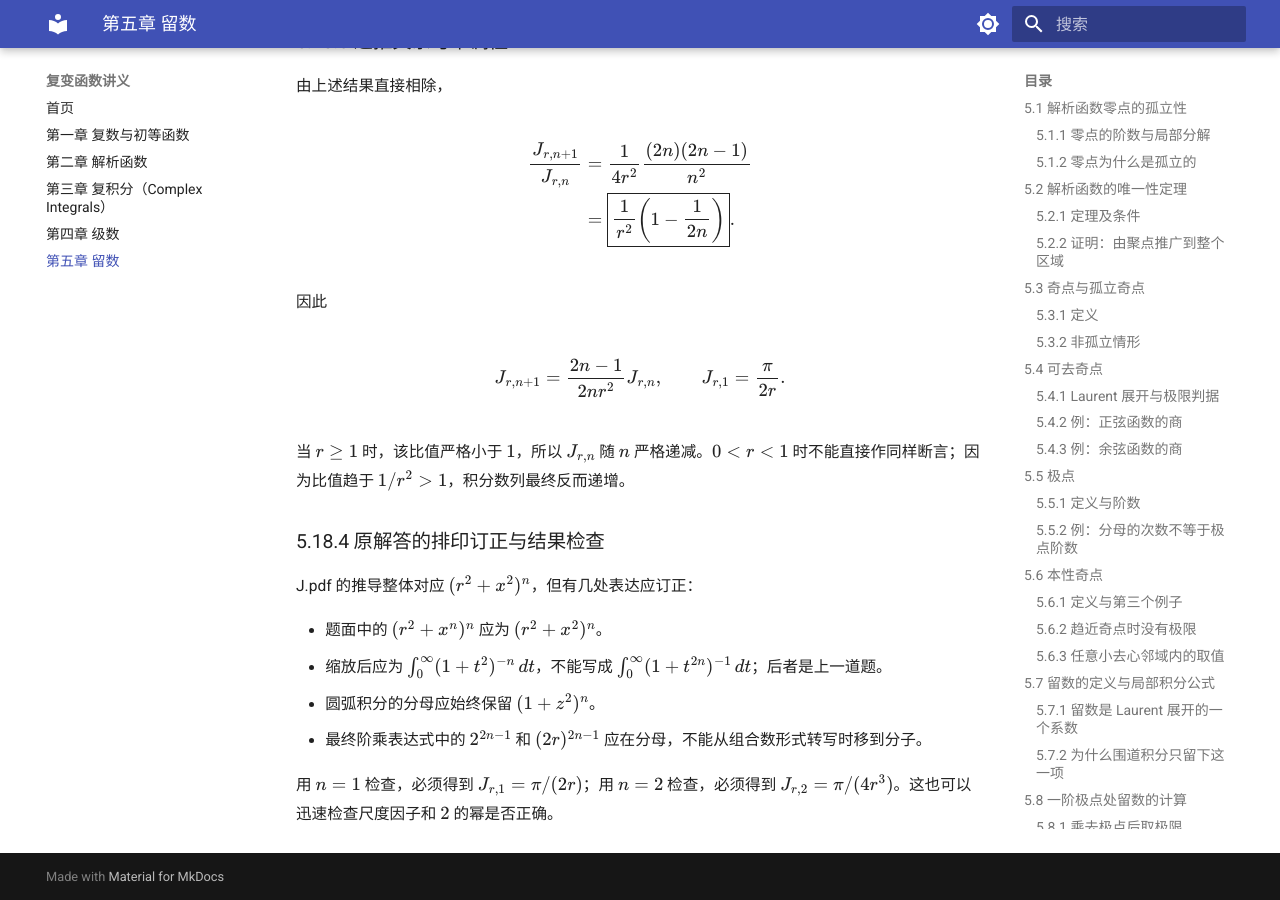
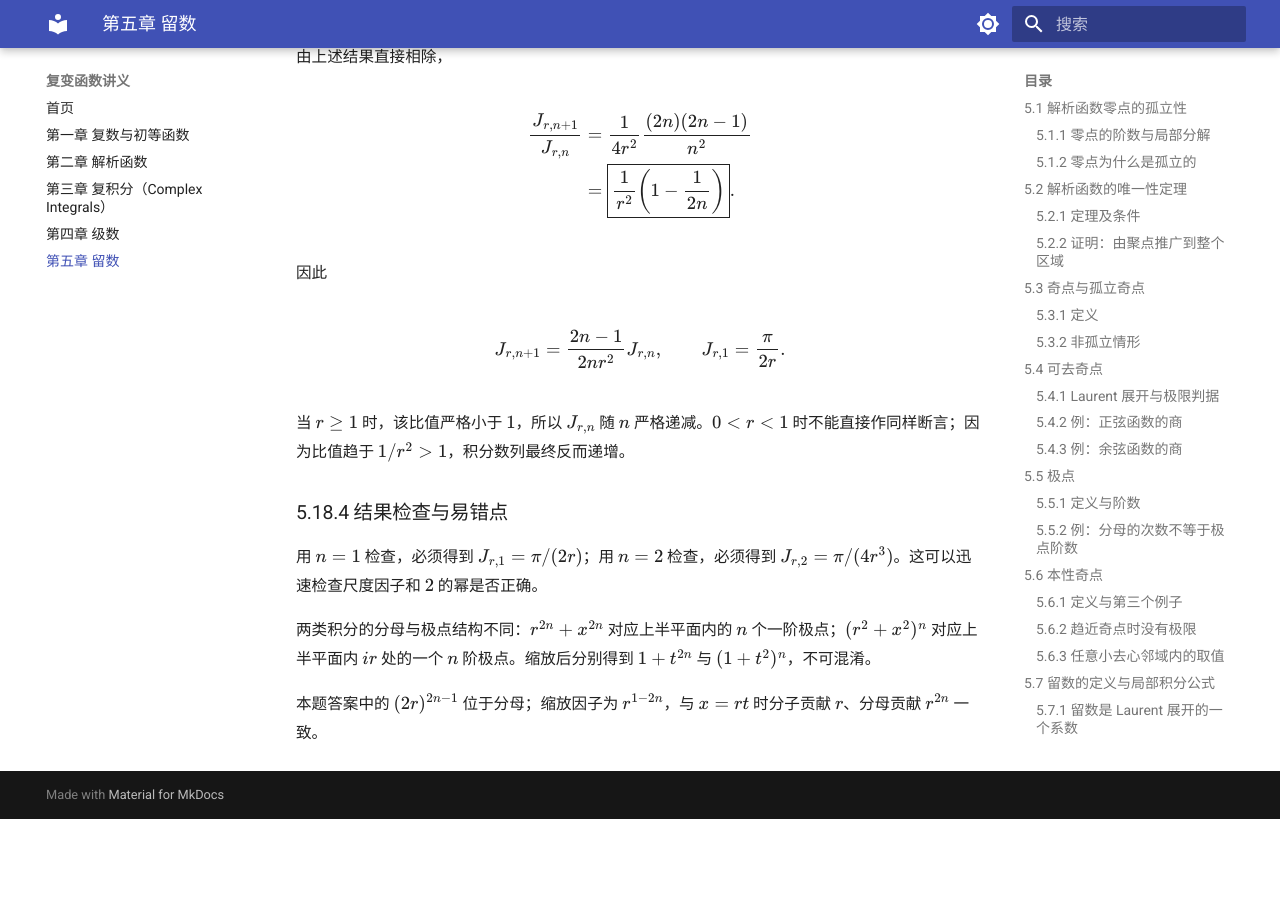
Before and after one commit to xsy070709/complex-analysis-notes, an MkDocs documentation site: the page built from docs/05-residues.md, in a window 1280 px wide and 900 px high, scrolled down 34722 px. Built offline with MkDocs 1.6.1 and Material for MkDocs 9.7.7, drawn with Linux system fonts in a browser that asks for light colours; after the commit the page ends 35541 px from its top, so only the background shows below that; some of the changed text lies outside the part shown.

Commit message:
Keep published notes focused on mathematical content and remove editorial process notes

```diff
--- a/docs/05-residues.md
+++ b/docs/05-residues.md
@@ -39,7 +39,7 @@ $$
 \varphi(z_0)=\frac{f^{(n)}(z_0)}{n!}\ne0.
 $$
 
-**用可去奇点判据补全商函数在中心的解析性：** 也可以先只在 $z\ne z_0$ 时定义
+**另一证明：利用可去奇点判据。** 也可以先只在 $z\ne z_0$ 时定义
 
 $$
 \varphi(z)=\frac{f(z)}{(z-z_0)^n}.
@@ -571,7 +571,7 @@ $$
 
 ## 5.10 从局部积分公式到留数定理
 
-为衔接下面的实积分例题，先写出所用的留数定理。
+**留数定理：**
 
 设 $C$ 为正向、分段光滑的简单闭曲线，$f$ 在 $C$ 及其内部除有限个孤立奇点 $a_1,\ldots,a_N$ 外解析，且奇点均不在 $C$ 上，则
 
@@ -760,7 +760,7 @@ $$
 
 换元时必须同时改变积分上限；这里出现的 $[0,4\pi]$ 包含两个周期。
 
-### 5.12.2 补充解法：上下同除以余弦平方
+### 5.12.2 正切换元法
 
 被积函数只含 $\cos^2\theta$ 与 $\sin^2\theta$，四个象限的积分相等，因此
 
@@ -877,7 +877,7 @@ $$
 =\frac{2\pi a}{(a^2-b^2)^{3/2}},\qquad a>|b|.}
 $$
 
-这里 $K_{a,b}$ 是分母平方的积分，等于 $-\partial I_{a,b}/\partial a$。用独立符号记它，可以避免将板书中的带撇记号误认为不带负号的参数导数。
+因此 $K_{a,b}=-\partial I_{a,b}/\partial a$，注意参数求导产生的负号。
 
 ### 5.13.3 推广：分母的任意正整数次幂
 
@@ -1215,7 +1215,7 @@ $$
 
 ## 5.17 重要习题·必考：分母为常数加偶次幂
 
-**题目（第 8 题，解答文件 sol8'.pdf）：** 设 $r>0$，$n$ 为正整数，求
+**题目：** 设 $r>0$，$n$ 为正整数，求
 
 $$
 I_{r,n}=\int_0^\infty\frac{dx}{r^{2n}+x^{2n}}.
@@ -1338,7 +1338,7 @@ $$
 
 ### 5.18.1 题目与围道设置
 
-**题目（解答文件 J.pdf，按解答中的换元和围道推导订正题面）：** 设 $r>0$，$n$ 为正整数，求
+**题目：** 设 $r>0$，$n$ 为正整数，求
 
 $$
 J_{r,n}=\int_0^\infty\frac{dx}{(r^2+x^2)^n}.
@@ -1482,13 +1482,10 @@ $$
 
 当 $r\ge1$ 时，该比值严格小于 $1$，所以 $J_{r,n}$ 随 $n$ 严格递减。$0<r<1$ 时不能直接作同样断言；因为比值趋于 $1/r^2>1$，积分数列最终反而递增。
 
-### 5.18.4 原解答的排印订正与结果检查
+### 5.18.4 结果检查与易错点
 
-J.pdf 的推导整体对应 $(r^2+x^2)^n$，但有几处表达应订正：
+用 $n=1$ 检查，必须得到 $J_{r,1}=\pi/(2r)$；用 $n=2$ 检查，必须得到 $J_{r,2}=\pi/(4r^3)$。这可以迅速检查尺度因子和 $2$ 的幂是否正确。
 
-- 题面中的 $(r^2+x^n)^n$ 应为 $(r^2+x^2)^n$。
-- 缩放后应为 $\int_0^\infty(1+t^2)^{-n}\,dt$，不能写成 $\int_0^\infty(1+t^{2n})^{-1}\,dt$；后者是上一道题。
-- 圆弧积分的分母应始终保留 $(1+z^2)^n$。
-- 最终阶乘表达式中的 $2^{2n-1}$ 和 $(2r)^{2n-1}$ 应在分母，不能从组合数形式转写时移到分子。
+两类积分的分母与极点结构不同：$r^{2n}+x^{2n}$ 对应上半平面内的 $n$ 个一阶极点；$(r^2+x^2)^n$ 对应上半平面内 $ir$ 处的一个 $n$ 阶极点。缩放后分别得到 $1+t^{2n}$ 与 $(1+t^2)^n$，不可混淆。
 
-用 $n=1$ 检查，必须得到 $J_{r,1}=\pi/(2r)$；用 $n=2$ 检查，必须得到 $J_{r,2}=\pi/(4r^3)$。这也可以迅速检查尺度因子和 $2$ 的幂是否正确。
+本题答案中的 $(2r)^{2n-1}$ 位于分母；缩放因子为 $r^{1-2n}$，与 $x=rt$ 时分子贡献 $r$、分母贡献 $r^{2n}$ 一致。
```
Also changed, not shown: other parts of docs/05-residues.md (+1 -1 lines).
